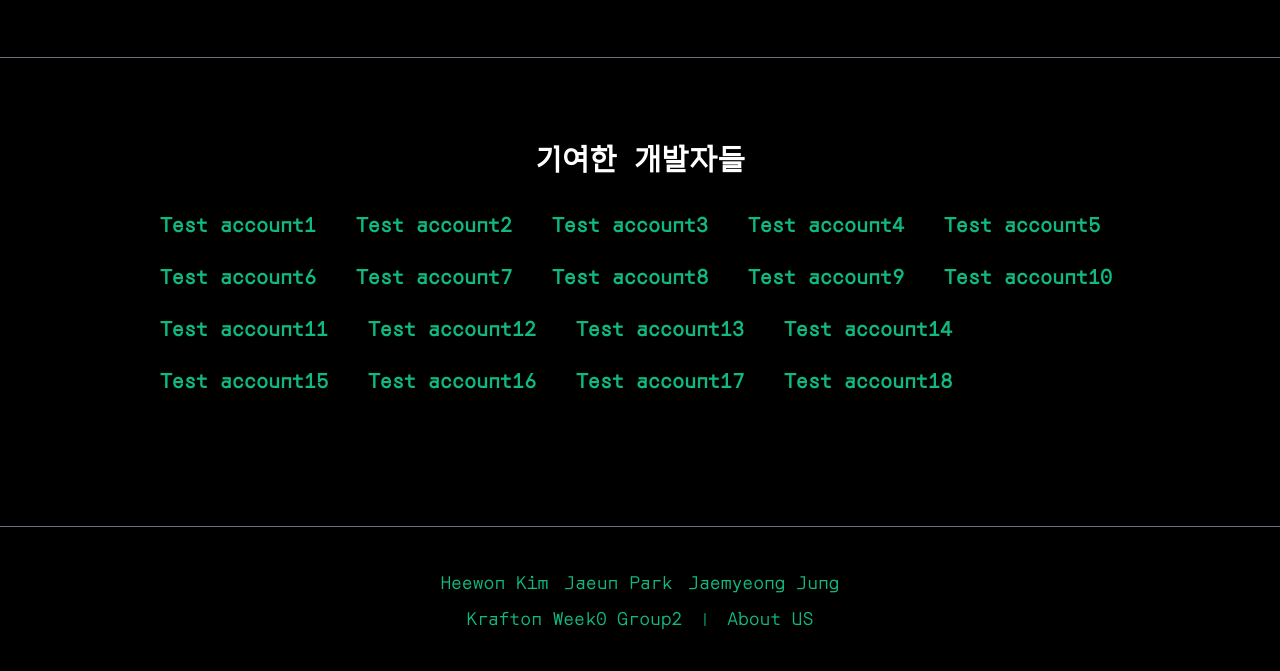
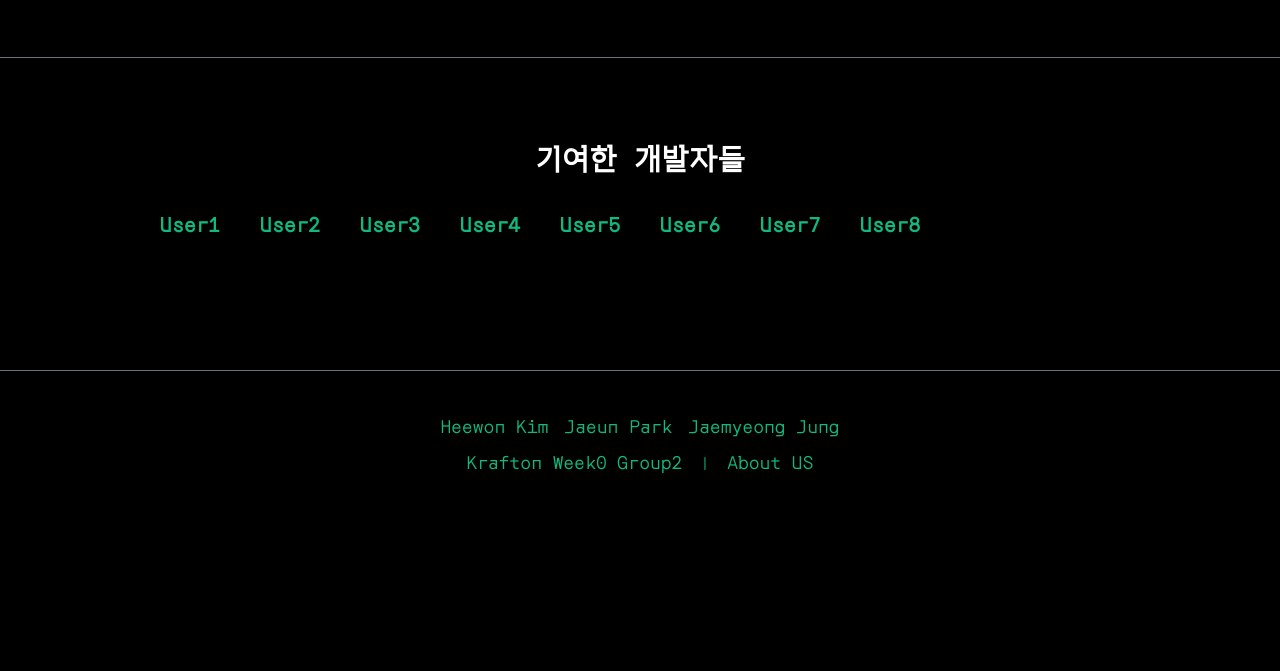
Before and after one commit to heewon1104-sub/JungleHub, a Flask app: page /main in a window 1280 px wide. Shown: the part 2520-3191 px from the top of the page. After the commit the page ends 2994 px from the top, so only its background shows below. Run offline with Flask 3, Linux system fonts and the light colour scheme; parts of the project's set-up code (start-up, migrations or seed data) failed here and were passed over.

```diff
--- a/controller/signup.py
+++ b/controller/signup.py
@@ -102,7 +102,7 @@ def signupUpdate():
     )
     created_user = profile_repository.create(usertable)
     user_id = created_user._id
-    print(f"생성된 유저의 _id: {user_id}")
+    print("생성된 유저의 _id: {user_id}")
 
     # jwt 토큰 발급
     payload = {"userId": user_id}
@@ -122,7 +122,7 @@ def signupUpdate():
         createdat = datetime.now()
     )
     created_token = token_repository.create(tokentable)
-    print(f"생성된 유저의 userId: {created_token.userId}")
+    print("생성된 유저의 userId: {created_token.userId}")
 
     # count batch refresh
     # CommitCountScheduler().job()
--- a/static/js/main.js
+++ b/static/js/main.js
@@ -22,6 +22,17 @@ var commit_user = [
   'Test account16',
   'Test account17',
   'Test account18',
+];
+
+var user_list = [
+  { id: 1, name: 'User1' },
+  { id: 2, name: 'User2' },
+  { id: 3, name: 'User3' },
+  { id: 4, name: 'User4' },
+  { id: 5, name: 'User5' },
+  { id: 6, name: 'User6' },
+  { id: 7, name: 'User7' },
+  { id: 8, name: 'User8' },
 ];
 
 let isFirstAnimationPlaying = false;
@@ -140,10 +151,10 @@ window.onload = function () {
   const contributorsContainer = document.getElementById('contributors');
 
   // 반복문을 통해 기여자 요소 생성 및 추가
-  commit_user.forEach((user, index) => {
+  user_list.forEach((user) => {
     const span = document.createElement('span');
     span.className = 'text-green-500';
-    span.textContent = user;
+    span.textContent = user.name; // 'name' 속성만 사용
     contributorsContainer.appendChild(span);
   });
 
@@ -223,8 +234,6 @@ function initializeTiles() {
     let tokenElement = document.getElementById('token');
     let tokenValue = tokenElement.value;
 
-    console.log(tokenValue)
-
     if (tokenValue == '' || tokenValue == null) {
       if (localStorage.getItem('key') == null) {
         localStorage.setItem('key', null);
@@ -235,6 +244,8 @@ function initializeTiles() {
       localStorage.setItem('key', tokenObject.access_token);
     }
 
+    console.log('Bearer ' + localStorage.getItem('key'));
+
     updateHeaderLinks();
   };
 }
@@ -244,12 +255,8 @@ function updateHeaderLinks() {
   const authLinksContainer = document.getElementById('auth-links');
   const token = localStorage.getItem('key');
 
-  console.log('KEY : ', token);
-
   if (token === 'null' || token === null) {
     authLinksContainer.innerHTML = `
-      <a href="/signup/redirect" class="text-green-500 hover:underline font-bold text-lg">기여하기</a>
-      <span class="mx-2">|</span>
       <a href="/signup/redirect" class="text-green-500 hover:underline font-bold text-lg">기여하기</a>
     `;
   } else {
--- a/templates/footer.html
+++ b/templates/footer.html
@@ -13,7 +13,10 @@
             <!-- 추가 링크들의 글자 크기를 키움: text-lg -->
             <a class="text-lg">Krafton Week0 Group2</a>
             <span class="mx-2">|</span>
-            <a href="#" class="hover:underline text-lg">About US</a>
+            <a href="https://living-fruit-731.notion.site/56d3d114220e490dacf0851880d10951?pvs=4"
+                class="hover:underline text-lg" target="_blank" rel="noopener noreferrer">
+                About US
+            </a>
         </div>
     </div>
 </footer>
--- a/templates/header.html
+++ b/templates/header.html
@@ -12,9 +12,7 @@
         <!-- Login/Signup -->
         <div id="auth-links">
             <!-- Default: 로그인/회원가입 (Will be updated by JavaScript) -->
-            <a href="/login/redirect" class="text-green-500 hover:underline font-bold text-lg">로그인</a>
-            <span class="mx-2">|</span>
-            <a href="/signup/redirect" class="text-green-500 hover:underline font-bold text-lg">회원가입</a>
+            <a href="/signup/redirect" class="text-green-500 hover:underline font-bold text-lg">기여하기</a>
         </div>
     </div>
 </header>
--- a/templates/login.html
+++ b/templates/login.html
@@ -4,7 +4,8 @@
 <head>
     <meta charset="UTF-8">
     <meta name="viewport" content="width=device-width, initial-scale=1.0">
-    <title>JungleHub Login</title>
+    <title>JungleHub</title>
+    <link rel="icon" type="image.png" href="../static/images/Logo.png">
     <link href="https://cdn.jsdelivr.net/npm/tailwindcss@2.2.19/dist/tailwind.min.css" rel="stylesheet">
 
     <style>
--- a/templates/main.html
+++ b/templates/main.html
@@ -5,8 +5,9 @@
 <head>
     <meta charset="UTF-8">
     <meta name="viewport" content="width=device-width, initial-scale=1.0">
-    <title>Main Page</title>
+    <title>JungleHub</title>
     <link href="https://cdn.jsdelivr.net/npm/tailwindcss@2.2.19/dist/tailwind.min.css" rel="stylesheet">
+    <link rel="icon" type="image.png" href="../static/images/Logo.png">
     <script src="https://code.jquery.com/jquery-3.6.0.min.js"></script>
     <script src="{{ url_for('static', filename='js/main.js') }}"></script>
     <style>
```
Also changed, not shown: templates/signup.html (+6 -5 lines).
